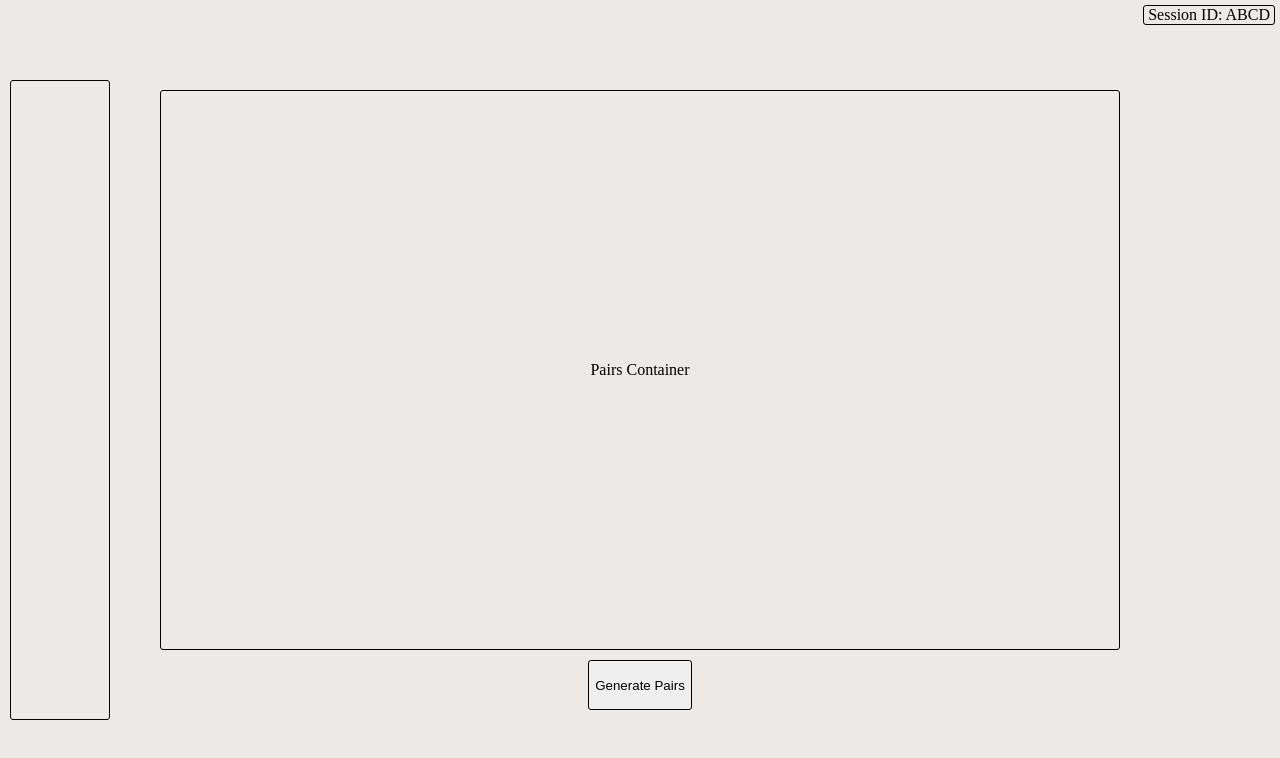
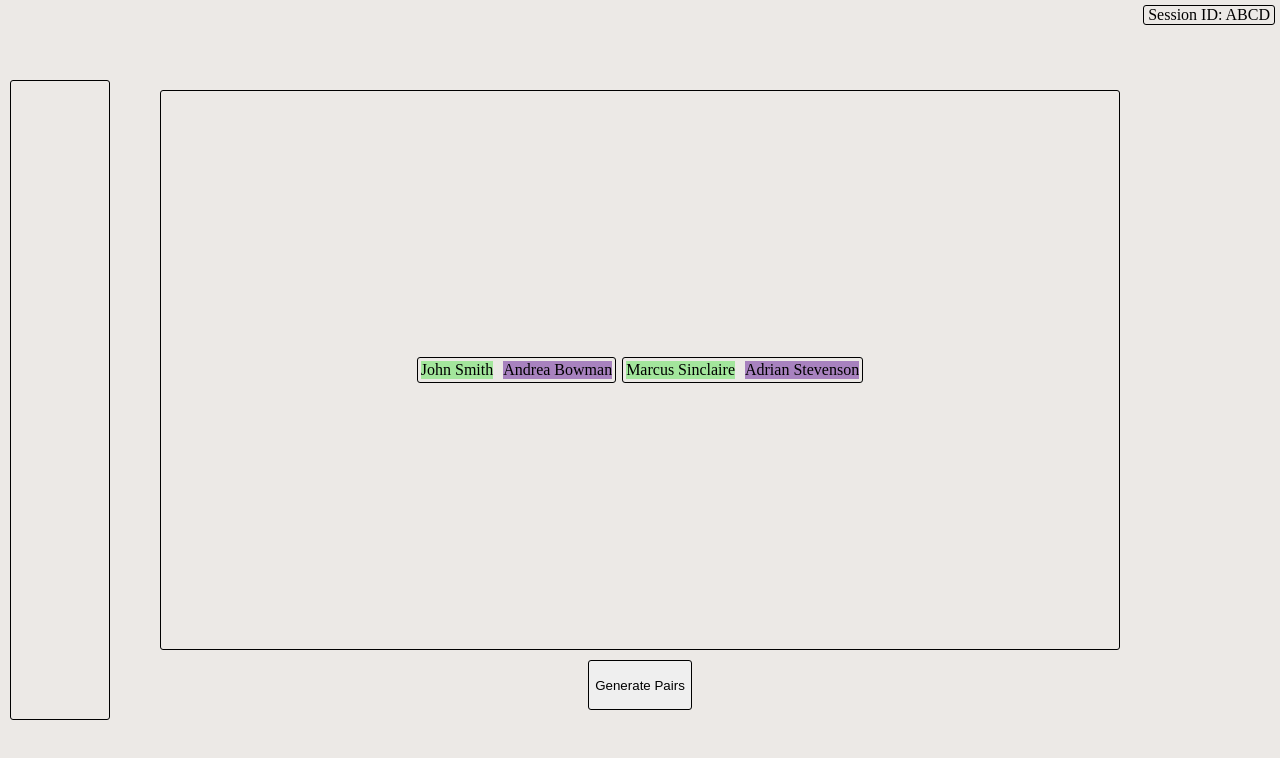
Before and after one commit to Pear-Pairing/pear, a React app: page / in a window 1280 px wide. Shown: the top 758 px of the page. Built offline with nearby package versions, Linux system fonts and the light colour scheme.

Commit message:
Adds Pair component

```diff
--- a/lib/sampleData/sampleData.js
+++ b/lib/sampleData/sampleData.js
@@ -2,19 +2,19 @@ const PairsView = {
   id: "ABCD",
   roster: [
     {
-      name: "Tim",
+      name: "John Smith",
       id: "0"
     },
     {
-      name: "Mary",
+      name: "Andrea Bowman",
       id: "1"
     },
     {
-      name: "Brad",
+      name: "Marcus Sinclaire",
       id: "2"
     },
     {
-      name: "Sue",
+      name: "Adrian Stevenson",
       id: "3"
     }
   ],
@@ -24,7 +24,7 @@ const PairsView = {
     [["0", "3"], ["1", "2"]]
   ],
   currentPairs: [
-    [["0", "1"], ["2", "3"]]
+    ["0", "1"], ["2", "3"]
   ],
   expires: "12546736"
 }
--- a/src/components/CurrentPairs.jsx
+++ b/src/components/CurrentPairs.jsx
@@ -1,12 +1,20 @@
 import React from 'react';
 import styled from 'styled-components';
+import Pair from './Pair';
 
 const CurrentPairs = (props) => {
   const { roster, currentPairs } = props;
 
   return (
     <PairsContainer>
-      Pairs Container
+      {currentPairs.map((pairArr, index) => (
+        <Pair
+          key={`pair-${index}`}
+          roster={roster}
+          pairArr={pairArr}
+        />)
+      )
+      }
     </PairsContainer>
   )
 };
@@ -18,12 +26,12 @@ const defaultStyles = `
   align-items: center;
   border: 1px solid black;
   border-radius: 3px;
+`
+
+const PairsContainer = styled.div`
+  ${defaultStyles}
   width: 75%;
   height: 70%;
 `
 
-const PairsContainer = styled.div`
-  ${defaultStyles}
-`
-
 export default CurrentPairs;
--- /dev/null
+++ b/src/components/Pair.jsx
@@ -0,0 +1,43 @@
+import React from 'react';
+import styled from 'styled-components';
+
+const Pair = (props) => {
+  const { roster, pairArr } = props;
+  const firstPerson = roster[pairArr[0]];
+  const secondPerson = roster[pairArr[1]];
+
+  return (
+    <Container>
+      <LeftPerson>{firstPerson.name}</LeftPerson>
+      <RightPerson>{secondPerson.name}</RightPerson>
+    </Container>
+  )
+}
+
+const defaultStyles = `
+  box-sizing: border-box;
+  display: flex;
+  justify-content: center;
+  align-items: center;
+`
+
+const Container = styled.div`
+  ${defaultStyles}
+  border: 1px solid black;
+  border-radius: 3px;
+  padding: 3px;
+  margin: 3px;
+`;
+
+const LeftPerson = styled.div`
+  ${defaultStyles}
+  background-color: rgba(163, 230, 156, 1);
+`;
+
+const RightPerson = styled.div`
+  ${defaultStyles}
+  background-color: rgba(168, 130, 191, 1);
+  margin-left: 10px;
+`;
+
+export default Pair;
```
